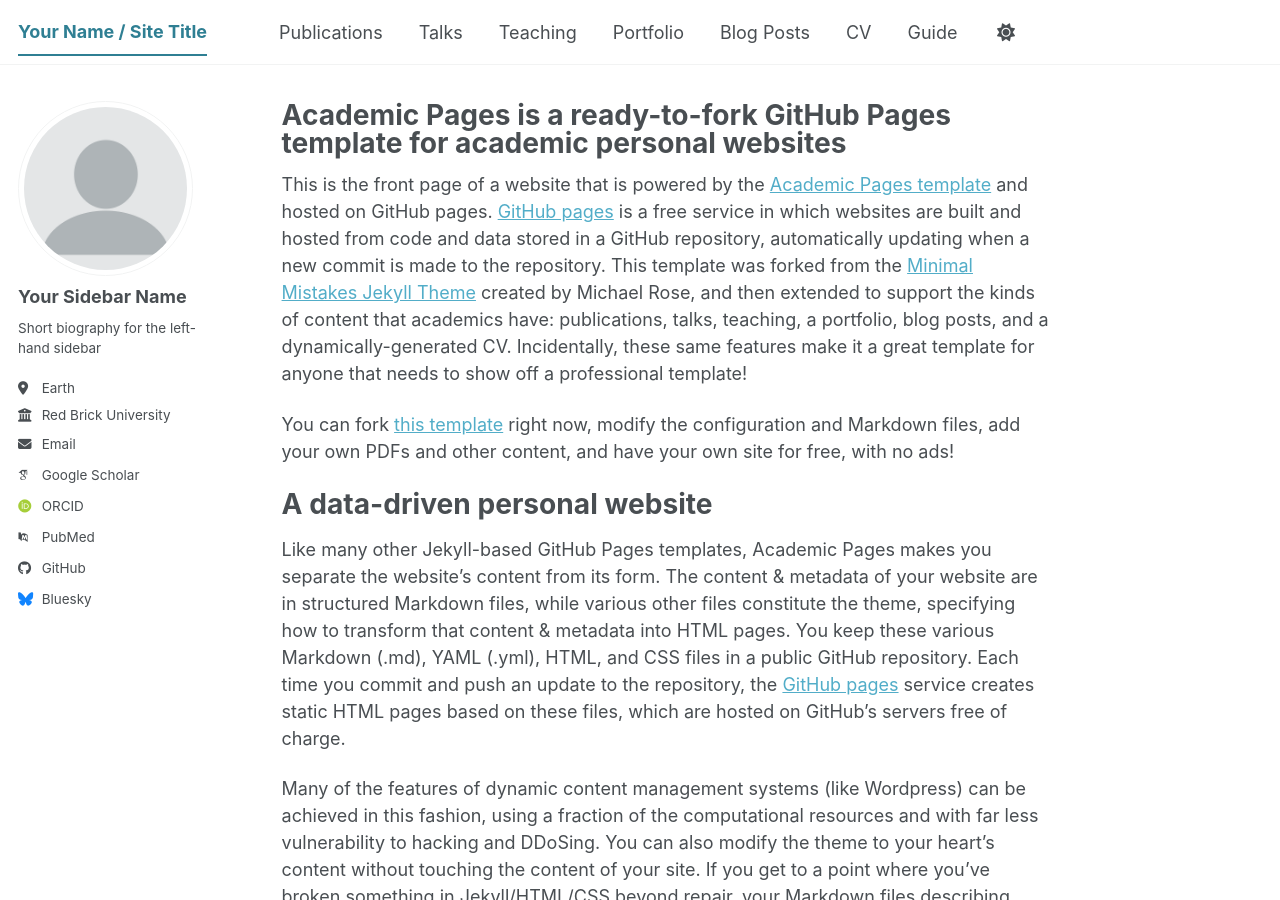
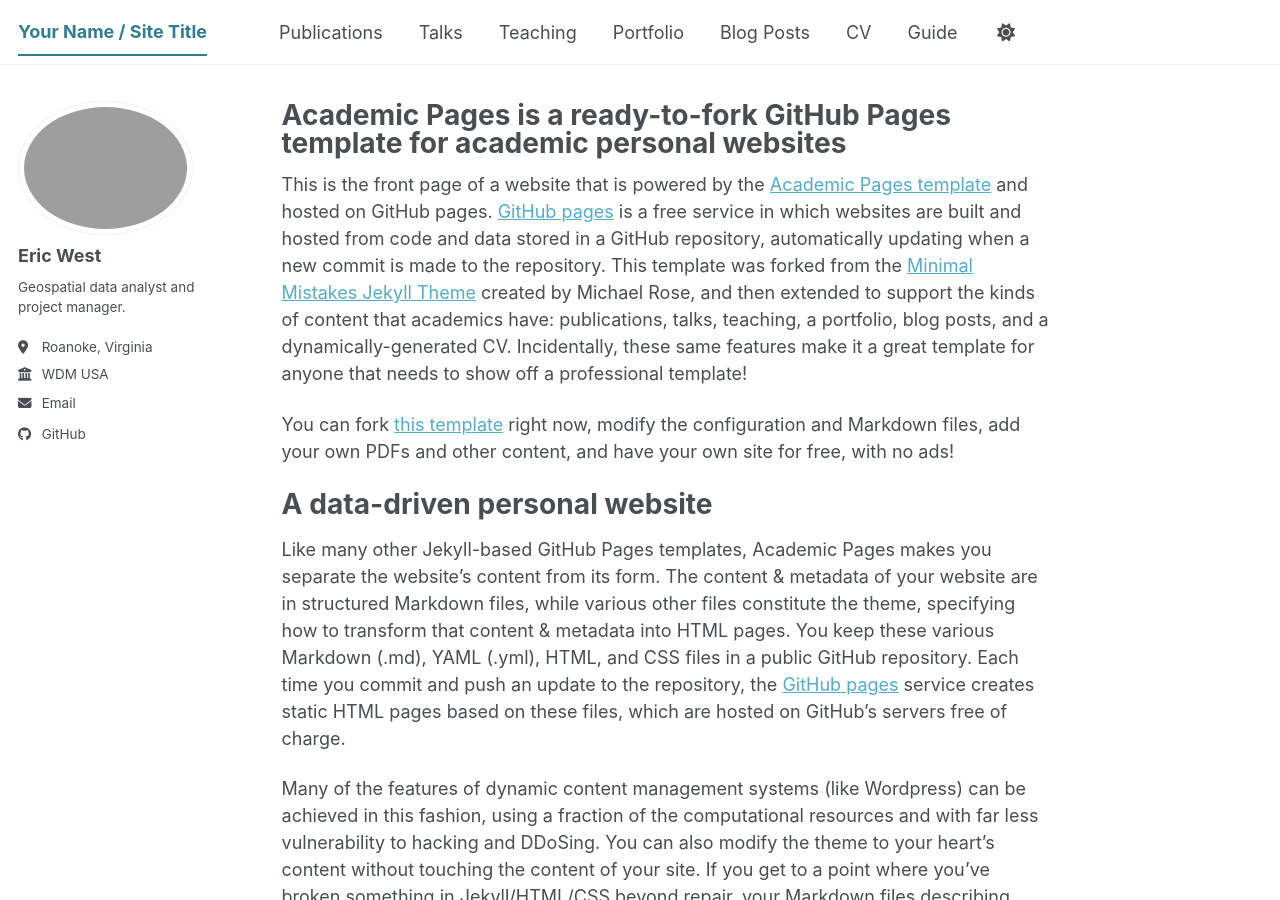
Before and after one commit to ericallanwest/ericallanwest.github.io, a Jekyll site: the page built from _pages/about.md, in a window 1280 px wide and 900 px high. Built offline with Jekyll 4.4.1, drawn with Linux system fonts in a browser that asks for light colours; some web fonts are replaced; a script bundle is joined from its source files by our own code; library files that are not in the unit come from our copies.

Commit message:
Update _config.yml

```diff
--- a/_config.yml
+++ b/_config.yml
@@ -23,25 +23,25 @@
 #               Additional customization can be done by editing /_includes/author-profile.html
 author:
   # Biographic information
-  avatar           : "profile.png"
-  name             : "Your Sidebar Name"
+  avatar           : # "profile.png"
+  name             : "Eric West"
   pronouns         : # example: "she/her"
-  bio              : "Short biography for the left-hand sidebar"
-  location         : "Earth"
-  employer         : "Red Brick University"
+  bio              : "Geospatial data analyst and project manager."
+  location         : "Roanoke, Virginia"
+  employer         : "WDM USA"
   uri              : # URL
-  email            : "none@example.org"
+  email            : "ericallanwest@gmail.com"
 
   # Academic websites
   academia         : # URL
   arxiv            : # URL - Update with the correct link to your profile
-  googlescholar    : "https://scholar.google.com/citations?user=PS_CX0AAAAAJ"
+  googlescholar    : # "https://scholar.google.com/citations?user=PS_CX0AAAAAJ"
   inspire-hep      : # URL
   impactstory      : # URL
-  orcid            : "https://orcid.org/yourorcidurl"
+  orcid            : # "https://orcid.org/yourorcidurl"
   semantic         : # URL
   ssrn             : # URL
-  pubmed           : "https://www.ncbi.nlm.nih.gov/pubmed/?term=john+snow"
+  pubmed           : # "https://www.ncbi.nlm.nih.gov/pubmed/?term=john+snow"
   researchgate     : # URL
   scopus           : # URL
   zotero           : # URL
@@ -51,13 +51,13 @@
   bitbucket        : # Username - Update with your username on the site
   codepen          : # Username
   dribbble         : # Username
-  github           : "academicpages"
+  github           : "ericallanwest"
   kaggle           : # Username
   stackoverflow    : # User number or user number and name (i.e., use "1" or "1/jeff-atwood")
 
   # Social media
   artstation       : # Username
-  bluesky          : "bsky.app" # Replace this with you Bluesky username
+  bluesky          : # "bsky.app" # Replace this with you Bluesky username
   facebook         : # Username
   flickr           : # Username
   foursquare       : # Username
@@ -66,7 +66,7 @@
   keybase          : # Username
   instagram        : # Username
   lastfm           : # Username
-  linkedin         : # Username
+  linkedin         : # ericallanwest
   mastodon         : # URL
   medium           : # URL
   pinterest        : # Username
```
